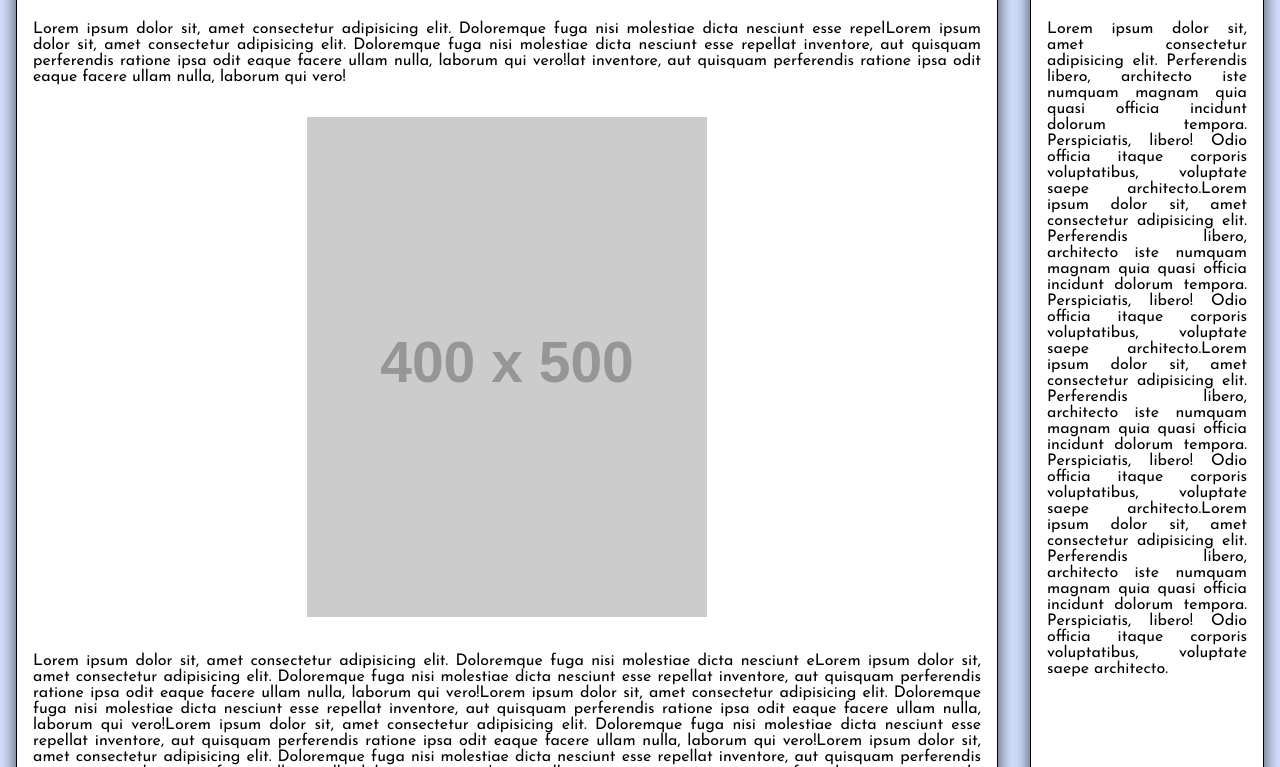
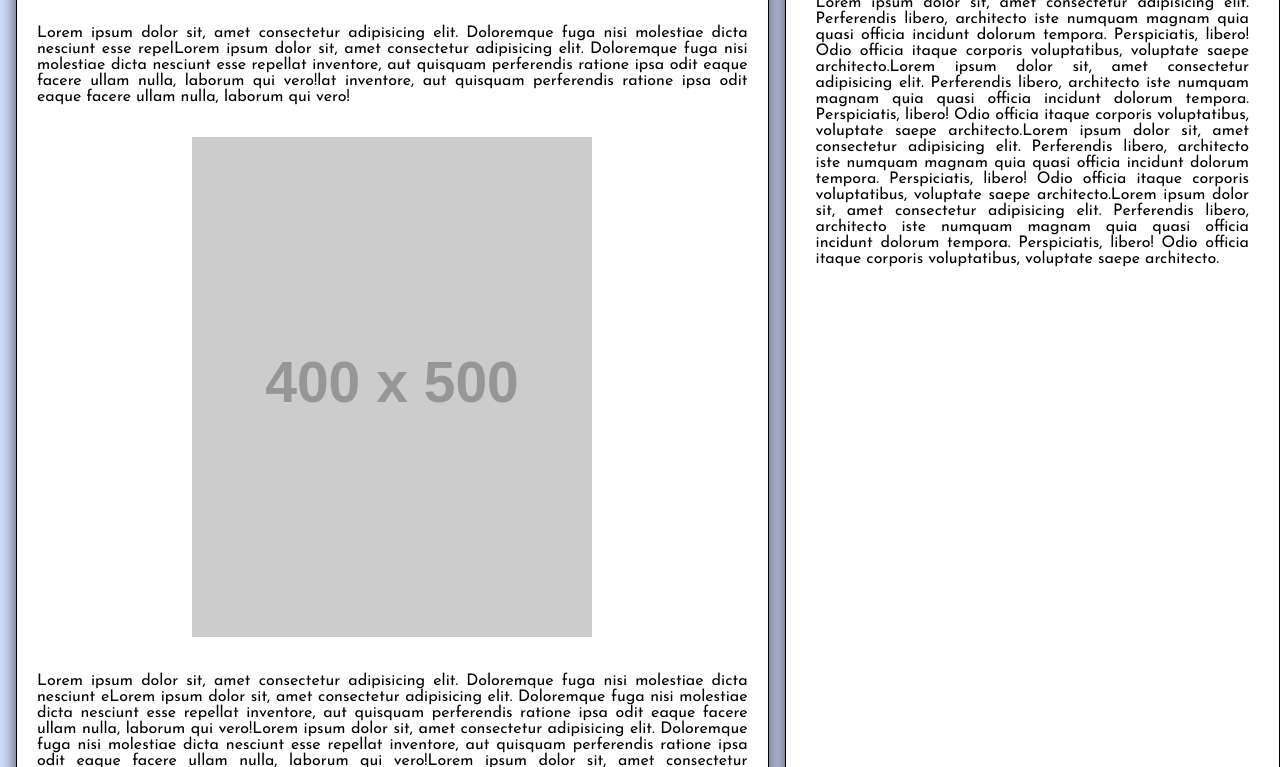
Before and after one commit to Anthonoir576/Projet-03_Grafikart-javaScript, a website: page index.html in a window 1280 px wide. Shown: the part 247-1014 px from the top of the page. Drawn offline with Linux system fonts and the light colour scheme; placeholder pictures from the web are drawn by us.

Commit message:
deuxieme backup

```diff
--- a/index.html
+++ b/index.html
@@ -44,7 +44,7 @@
             </article>
 
             <aside class="sidebar">
-                <div data-fixed>
+                <div data-fixed data-offset="40">
                     <h2> MAGNIFIQUE TITRE</h2>
 
                     <p>Lorem ipsum dolor sit, amet consectetur adipisicing elit. Perferendis libero, architecto iste numquam magnam quia quasi officia incidunt dolorum tempora. Perspiciatis, libero! Odio officia itaque corporis voluptatibus, voluptate saepe architecto.Lorem ipsum dolor sit, amet consectetur adipisicing elit. Perferendis libero, architecto iste numquam magnam quia quasi officia incidunt dolorum tempora. Perspiciatis, libero! Odio officia itaque corporis voluptatibus, voluptate saepe architecto.Lorem ipsum dolor sit, amet consectetur adipisicing elit. Perferendis libero, architecto iste numquam magnam quia quasi officia incidunt dolorum tempora. Perspiciatis, libero! Odio officia itaque corporis voluptatibus, voluptate saepe architecto.Lorem ipsum dolor sit, amet consectetur adipisicing elit. Perferendis libero, architecto iste numquam magnam quia quasi officia incidunt dolorum tempora. Perspiciatis, libero! Odio officia itaque corporis voluptatibus, voluptate saepe architecto.</p>
--- a/source/js/index.js
+++ b/source/js/index.js
@@ -17,19 +17,28 @@
         (function(element) {
 
             // recupere mon menu
-            let menu = document.querySelector('.menu');
+            //let menu = document.querySelector('.menu');//
             // fonction qui permet de recuperer le scroll de lelement et le scroolY deja effectuer
-            let top = menu.getBoundingClientRect().top + scrollY();
+            let top = element.getBoundingClientRect().top + scrollY();
             // dans lexemple du cours, sont element perd ca largeur, j'ai pas ce probleme avec le flex, mais je vais utilisé ca methode au cas ou si je venais a en avoir besoin
-            let witdh = menu.getBoundingClientRect().witdh;
+            let witdh = element.getBoundingClientRect().witdh;
             // je cree une variable qui serra mon menu
-            let rectangle = menu.getBoundingClientRect();
+            let rectangle = element.getBoundingClientRect();
             // je cree un faux menu, pour remplacer celui qui serra fixé, ainsi evité le decallage
             let fake = document.createElement('div');
             // je lui donne la largeur et la hauteur de mon menu
             fake.style.width = rectangle.width + "px";
             fake.style.height = rectangle.height + "px";
 
+            let offset = element.getAttribute('data-offset')
+
+            if (offset === null) {
+
+                offset = 0;
+
+            }
+
+            console.log(offset)
 
             // FONCTION
 
@@ -37,29 +46,31 @@
             let onScroll = () => {
 
                 // permet de voir si  j'ai deja cette classe
-                let aTilScroller = menu.classList.contains('fixed');
+                let aTilScroller = element.classList.contains('fixed');
 
-                if (scrollY() > top && !aTilScroller) {
+                if (scrollY() > top - offset && !aTilScroller) {
 
-                    menu.classList.add('fixed')
-                    menu.style.witdh = witdh + "px";
+                    element.classList.add('fixed')
+
+                    element.style.top = offset + "px";
+                    element.style.witdh = witdh + "px";
                     // j'ajoute mon faux menu
-                    menu.parentNode.insertBefore(fake, menu);
+                    element.parentNode.insertBefore(fake, element);
 
                 } else if(scrollY() < top && aTilScroller) {
 
-                    menu.classList.remove('fixed');
-                    menu.parentNode.removeChild(fake);
+                    element.classList.remove('fixed');
+                    element.parentNode.removeChild(fake);
                 }
             };
 
             // si la page est redimensionner lelement fake a besoin detre adapter en largeur hauteur . cette fonction va permettre de le faire
             let onResize = function() {
 
-                menu.style.width = "auto"
-                menu.classList.remove('fixed');
+                element.style.width = "auto"
+                element.classList.remove('fixed');
                 fake.style.display = "none"
-                rectangle = menu.getBoundingClientRect()
+                rectangle = element.getBoundingClientRect()
                 top = rectangle.top + scrollY()
                 fake.style.width = rectangle.width + "px"
                 fake.style.height = rectangle.height + "px"
--- a/source/sass/main.scss
+++ b/source/sass/main.scss
@@ -89,20 +89,27 @@ main {
 aside {
 
     background-color: white;
-    margin: 1em 1em;
-    padding: 1em;
+    margin: 1em 0;
+
     border: 1px solid black;
     border-radius: 10px;
     box-shadow: 0px 0px 15px 2px rgba(0, 0, 0, .6);
 
     text-align: justify;
 
-    max-width: 200px;
+    width: 800px;
 
     & h2 {
 
         text-align: center;
-        margin: 1em 0;
+        margin: 16px 0;
+        padding: 0;
+
+    }
+
+    & p {
+
+        padding: 30px;
 
     }
 
@@ -113,12 +120,12 @@ article {
 
     background-color: white;
     margin: 1em 1em;
-    padding: 1em;
+    padding: 20px;
     border: 1px solid black;
     border-radius: 10px;
     box-shadow: 0px 0px 15px 2px rgba(0, 0, 0, .6);
 
-    width: auto;
+    width: 90%;
     height: 4500px;
 
     & :nth-child(3) {
```
Also changed, not shown: source/css/style.css, 1 other file.
